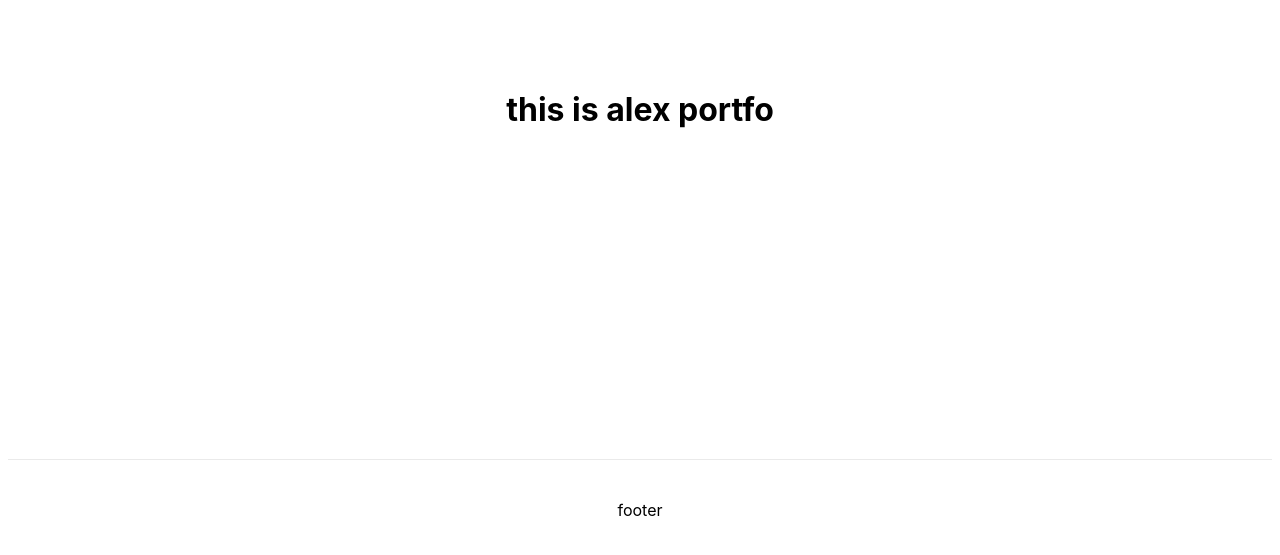
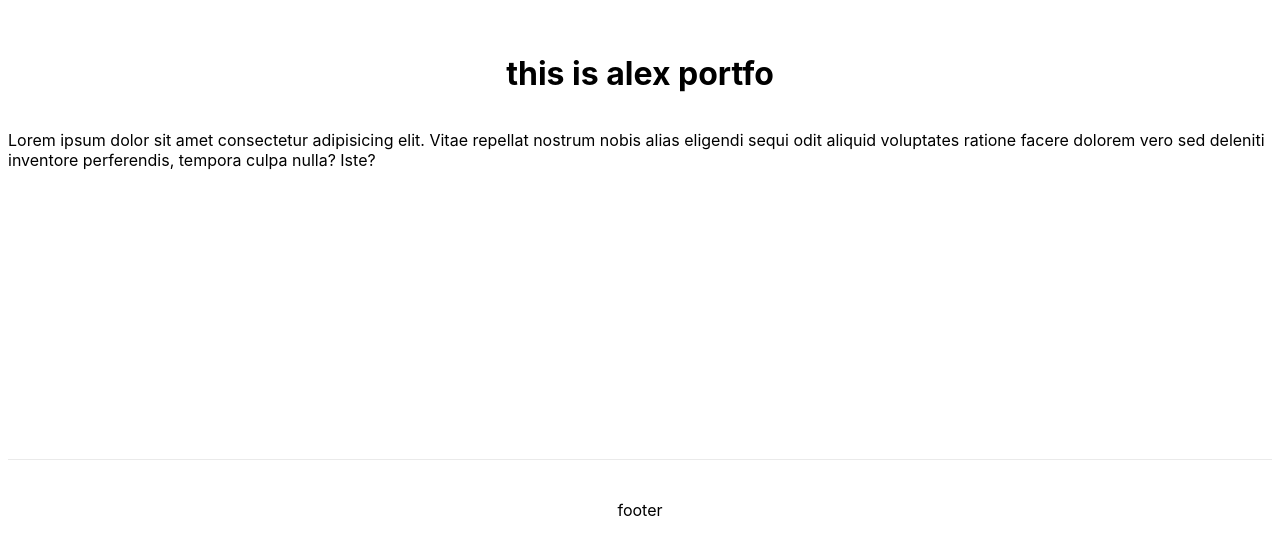
Before and after one commit to alexotoo/2020portfolio, a Next.js app: page / in a window 1280 px wide. Shown: the part 241-796 px from the top of the page. Built offline with nearby package versions, Linux system fonts and the light colour scheme.

Commit message:
test deploy

```diff
--- a/pages/index.js
+++ b/pages/index.js
@@ -10,6 +10,12 @@ export default function Home() {
 
       <main className={styles.main}>
         <h1>this is alex portfo</h1>
+        <p>
+          Lorem ipsum dolor sit amet consectetur adipisicing elit. Vitae
+          repellat nostrum nobis alias eligendi sequi odit aliquid voluptates
+          ratione facere dolorem vero sed deleniti inventore perferendis,
+          tempora culpa nulla? Iste?
+        </p>
       </main>
 
       <footer className={styles.footer}>footer</footer>
```
